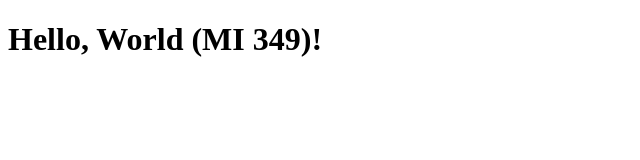
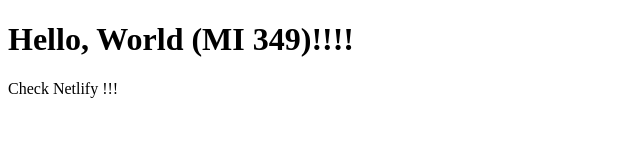
Before and after one commit to YihaoHe/hello_mi349, a plain HTML site: page index.html in a window 1280 px wide. Shown: the whole page, without its empty margins (0-640 px from the left). Drawn offline with Linux system fonts and the light colour scheme.

Commit message:
New body

```diff
--- a/index.html
+++ b/index.html
@@ -6,6 +6,7 @@
     <title>Hello MI 349</title>
 </head>
 <body>
-    <h1>Hello, World (MI 349)!</h1>
+    <h1>Hello, World (MI 349)!!!!</h1>
+    <p>Check Netlify !!!</p>
 </body>
 </html>
```
